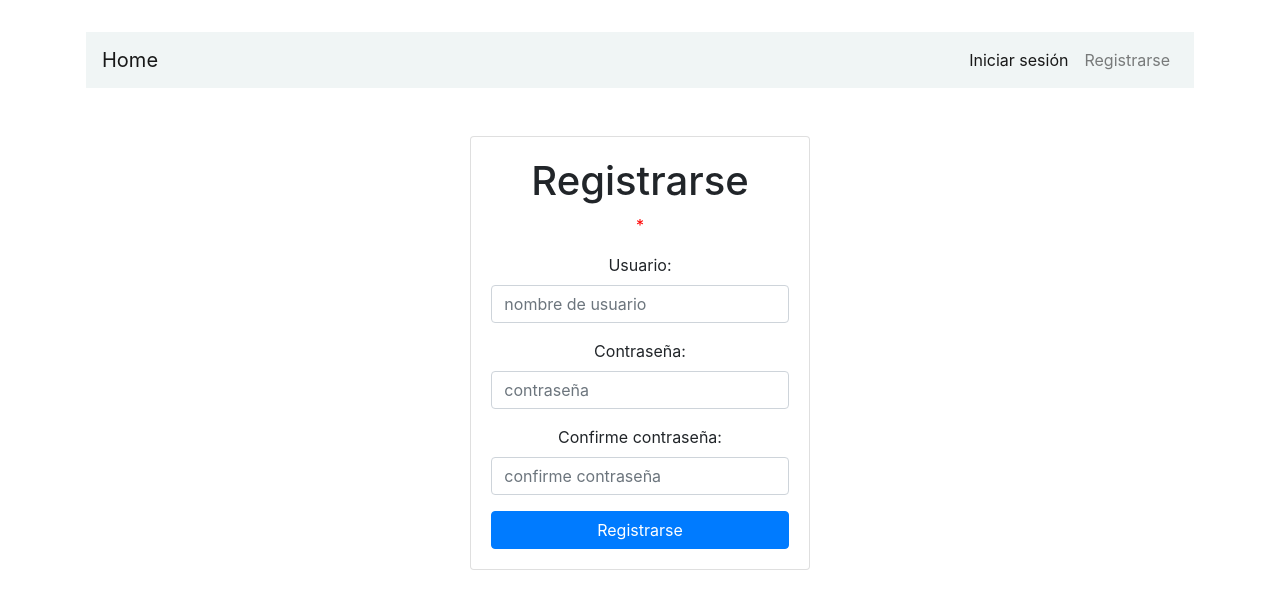
After one commit to salinas-jerson/Gestion_Silabo_y_Asistencia_de_Docentes, a Django app: page /regist_D/ in a window 1280 px wide. The commit adds this page. Shown: the top 609 px of the page. Run offline with Django 4.2, Linux system fonts and the light colour scheme; some libraries are stand-ins or nearby versions.

Commit message:
login docente

```diff
--- a/myapp/admin.py
+++ b/myapp/admin.py
@@ -1,6 +1,6 @@
 from django.contrib import admin
-from .models import Project,Uasers,Task
+from .models import Project,Docentes,Task
 
-# Register your models here. es decir las tablas
+# Register your models here. es decir las tablas, para editar desde la administracion
 admin.site.register(Project)
 admin.site.register(Task)
--- a/myapp/models.py
+++ b/myapp/models.py
@@ -3,8 +3,9 @@ from django.db import models
 # Create your models here.
 # estas clases son tablas
 # las modificaciones aquí, se deben migrar
-class Uasers(models.Model):
-    title = models.TextField()
+class Docentes(models.Model):
+    username = models.TextField()
+    password = models.TextField()
 
 class Project(models.Model):
     #atributos
--- /dev/null
+++ b/myapp/templates/Docente/resgistrarD.html
@@ -0,0 +1,30 @@
+{% extends 'ventanas/baseDocente.html' %}
+{% block content %}
+
+<main class="container">
+    <div class="row">
+        <div class="col-md-4 offset-md-4 mt-5">
+            <form action="/regist_D/" method="POST" class="card card-body text-center">
+            <h1>Registrarse</h1>
+            <p style="color:rgb(255,0,0);">*{{error}}</p>
+            {% csrf_token %}
+
+            <div class="mb-3">
+                <label for="username">Usuario:</label>
+                <input type="text" name="username" id="username" class="form-control" placeholder="nombre de usuario">
+            </div>
+            <div class="mb-3">
+                <label for="password1">Contraseña:</label>
+                <input type="password" name="password1" id="password1" class="form-control" placeholder="contraseña">
+            </div>
+            <div class="mb-3">
+                <label for="password2">Confirme contraseña:</label>
+                <input type="password" name="password2" id="password2" class="form-control" placeholder="confirme contraseña">
+            </div>
+            <button class="btn btn-primary">Registrarse</button>
+            </form>
+        </div>
+    </div>
+</main>
+
+{% endblock %}
--- a/myapp/templates/ventanas/base.html
+++ b/myapp/templates/ventanas/base.html
@@ -7,6 +7,7 @@
     <meta name="viewport" content="width=device-width, initial-scale=1.0">
     <title>Gestión de sílabos y asistencia</title>
     <link rel="stylesheet" href="{% static 'styles/main.css' %}">
+
 </head>
 <body>
     <nav class="navbar">
@@ -27,7 +28,7 @@
                 <a href="{% url 'crea_tarea' %}">Crea Tarea</a>
             </li>
             <li>
-                <a href="{% url 'docentes' %}">Docentes</a>
+                <a href="{% url 'iniciaSessionD' %}">Docentes</a>
             </li>
             <li>
                 <a href="{% url 'direct' %}">Director de Escuela</a>
--- a/myapp/templates/ventanas/baseDE.html
+++ b/myapp/templates/ventanas/baseDE.html
@@ -7,6 +7,7 @@
     <meta name="viewport" content="width=device-width, initial-scale=1.0">
     <title>Gestión de sílabos y asistencia Director de Escuela</title>
     <link rel="stylesheet" href="{% static 'styles/main.css' %}">
+    <link rel="stylesheet" href="https://cdn.jsdelivr.net/npm/bootstrap@5.2.0/dist/css/bootstrap.min.css">
 </head>
 <body>
     <nav class="navbar">
--- a/myapp/templates/ventanas/baseDocente.html
+++ b/myapp/templates/ventanas/baseDocente.html
@@ -1,25 +1,79 @@
-{% load static %}
-<!DOCTYPE html>
+<!doctype html>
 <html lang="en">
 <head>
-    <meta charset="UTF-8">
-    <meta http-equiv="X-UA-Compatible" content="IE=edge">
-    <meta name="viewport" content="width=device-width, initial-scale=1.0">
-    <title>Gestión de sílabos y asistencia Docente</title>
-    <link rel="stylesheet" href="{% static 'styles/main.css' %}">
+    <!-- Required meta tags -->
+    <meta charset="utf-8">
+    <meta name="viewport" content="width=device-width, initial-scale=1, shrink-to-fit=no">
+
+    <!-- Bootstrap CSS -->
+    <link rel="stylesheet" href="https://maxcdn.bootstrapcdn.com/bootstrap/4.0.0/css/bootstrap.min.css" integrity="sha384-Gn5384xqQ1aoWXA+058RXPxPg6fy4IWvTNh0E263XmFcJlSAwiGgFAW/dAiS6JXm" crossorigin="anonymous">
+
+    <!--Font awesome icons -->
+	<link rel="stylesheet" href="https://use.fontawesome.com/releases/v5.8.2/css/all.css" integrity="sha384-oS3vJWv+0UjzBfQzYUhtDYW+Pj2yciDJxpsK1OYPAYjqT085Qq/1cq5FLXAZQ7Ay" crossorigin="anonymous">
+
+    <title>{% block title %} {% endblock %} </title>
 </head>
 <body>
-    <nav class="navbar">
-        <ul>
-            <li>
-                <a href="{% url 'index' %}">Home</a>
-            </li>
-            <li>
-                <a href="{% url 'mis_cursos' %}">Mis Cursos</a>
-            </li>
-        </ul>
-    </nav>
-    {% block content %}
-    {% endblock %}
+  <div class="container p-3 my-3">
+    <div class="row">
+      <div class="col-md-12">
+        <nav class="navbar navbar-expand-md navbar-light bg" style="background-color: #f0f5f5">
+            {% if user.is_authenticated %}
+            <a href="{% url 'docentes' %}" class="navbar-brand">Docente Home</a>
+            {% else %}
+            <a href="{% url 'index' %}" class="navbar-brand">Home</a>
+            {% endif %}
+            <button type="button" class="navbar-toggler" data-toggle="collapse" data-target="#navbarCollapse">
+                <span class="navbar-toggler-icon"></span>
+            </button>
+            <div class="collapse navbar-collapse" id="navbarCollapse">
+                <div class="navbar-nav ml-auto">
+                    {% if user.is_authenticated %}
+                    <li class="nav-item">
+                        <a class="nav-link" href="{% url 'cerrarSessionD' %}" >X cerrar sesión</a>
+                    </li>
+                    <li class="nav-item">
+                        <a class="nav-link" href="{% url 'mis_cursos' %}" >Mis Cursos</a>
+                    </li>
+
+                    {% else %}
+                    <li class="nav-item active">
+                        <a class="nav-link" href="{% url 'iniciaSessionD' %}" >Iniciar sesión</a>
+                    </li>
+                    <li class="nav-item">
+                        <a class="nav-link" href="{% url 'regist_D' %}" >Registrarse</a>
+                    </li>
+
+                    {% endif %}
+
+                </div>
+            </div>
+        </nav>
+        <!--Any flash messages pop up in any page because this is the base template-->
+        {% if messages %}
+          <div class="alert alert-dismissible" role="alert">
+            {% for message in messages %}
+              <div class="alert alert-{{ message.tags }}">{{ message }}</div>
+            {% endfor %}
+            <button type="button" class="close" data-dismiss="alert" aria-label="Close">
+              <span aria-hidden="true">&times;</span>
+            </button>
+          </div>
+        {% endif %}
+        {% block content %}
+        {% endblock %}
+      </div>
+    </div>
+  </div>
+
+
+    <!-- jQuery first, then Popper.js, then Bootstrap JS -->
+    <script src="https://code.jquery.com/jquery-3.2.1.slim.min.js" integrity="sha384-KJ3o2DKtIkvYIK3UENzmM7KCkRr/rE9/Qpg6aAZGJwFDMVNA/GpGFF93hXpG5KkN" crossorigin="anonymous"></script>
+    <script src="https://cdnjs.cloudflare.com/ajax/libs/popper.js/1.12.9/umd/popper.min.js" integrity="sha384-ApNbgh9B+Y1QKtv3Rn7W3mgPxhU9K/ScQsAP7hUibX39j7fakFPskvXusvfa0b4Q" crossorigin="anonymous"></script>
+    <script src="https://maxcdn.bootstrapcdn.com/bootstrap/4.0.0/js/bootstrap.min.js" integrity="sha384-JZR6Spejh4U02d8jOt6vLEHfe/JQGiRRSQQxSfFWpi1MquVdAyjUar5+76PVCmYl" crossorigin="anonymous"></script>
+
+    <!-- A plugin for password show/hide  -->
+    <script src="https://unpkg.com/bootstrap-show-password@1.2.1/dist/bootstrap-show-password.min.js"></script>
+
 </body>
 </html>
--- a/myapp/urls.py
+++ b/myapp/urls.py
@@ -11,6 +11,9 @@ urlpatterns = [
     #------------ URL DOCENTES ----------------------------
     path('mis_cursos/',views.misCursos,name="mis_cursos"),
     path('docentes/',views.docentes,name="docentes"),
+    path('regist_D/',views.resgistD,name="regist_D"),
+    path('iniciaSessionD/',views.iniciarSesionD,name="iniciaSessionD"),
+    path('cerrarSessionD/',views.cerrarLoginD,name="cerrarSessionD"),
 
     #------------ URL DIRECTOR DE ESCUELA ----------------------------
     path('mis_docentes/',views.misDocentes,name="mis_docentes"),
--- a/myapp/views.py
+++ b/myapp/views.py
@@ -1,5 +1,11 @@
 from django.shortcuts import render,get_object_or_404,redirect
 from django.http import HttpResponse, JsonResponse
+from django.contrib.auth.forms import UserCreationForm, AuthenticationForm
+from django.contrib.auth.models import User
+from django.contrib.auth import login, logout, authenticate
+from django.contrib.auth.decorators import login_required
+
+from django.db import IntegrityError
 from .models import Project,Task
 from .forms import crearTarea
 
@@ -47,11 +53,49 @@ def dirEscuela(respuesta):
     return render(respuesta,"DirEscuela/DirectorEscuela.html",{'director':Docente})
 
 #----------------------- DOCENTE --------------------------
+@login_required
 def misCursos(respuesta):
     cursos= "consulta cursos"
     Numero=[1,2]
     return render(respuesta,"Docente/MisCursos.html",{'cursos':cursos,'num':Numero})
 
+@login_required
 def docentes(respuesta):
     Docente= "consulta docente"
     return render(respuesta,"Docente/docentes.html",{'docente':Docente})
+
+def resgistD(respuesta):
+    if respuesta.method == "GET":
+        return render(respuesta,"Docente/resgistrarD.html",{'form':UserCreationForm})
+    else:
+        if respuesta.POST["password1"] == respuesta.POST["password2"]:
+            if respuesta.POST["password1"] == "":
+                return render(respuesta, "Docente/resgistrarD.html", {"form": UserCreationForm, "error": "ingrese sus datos"})
+            else:
+                try:
+                    user = User.objects.create_user(
+                        respuesta.POST["username"], password=respuesta.POST["password1"])
+                    user.save()
+                    login(respuesta, user)
+                    return redirect('docentes')
+                except IntegrityError:
+                    return render(respuesta, "Docente/resgistrarD.html", {"form": UserCreationForm, "error": "El usuario ya existe."})
+
+        return render(respuesta, "Docente/resgistrarD.html", {"form": UserCreationForm, "error": "La Contraseña no coencide."})
+
+def iniciarSesionD(respuesta):
+    if respuesta.method == 'GET':
+        return render(respuesta, 'Docente/loginD.html', {"form": AuthenticationForm})
+    else:
+        user = authenticate(
+            respuesta, username=respuesta.POST['username'], password=respuesta.POST['password'])
+        if user is None:
+            return render(respuesta, 'Docente/loginD.html', {"form": AuthenticationForm, "error": "nombre o contraseña incorrecta."})
+
+        login(respuesta, user)
+        return redirect('docentes')
+
+@login_required
+def cerrarLoginD(respuesta):
+    logout(respuesta)
+    return redirect("index")
--- a/mysite/settings.py
+++ b/mysite/settings.py
@@ -118,6 +118,7 @@ USE_TZ = True
 # https://docs.djangoproject.com/en/4.1/howto/static-files/
 
 STATIC_URL = 'static/'
+LOGIN_URL = '/iniciaSessionD'
 
 # Default primary key field type
 # https://docs.djangoproject.com/en/4.1/ref/settings/#default-auto-field
```
Also changed, not shown: myapp/templates/Docente/SingInD.html (added, +11 -0 lines), myapp/templates/Docente/loginD.html (added, +27 -0 lines), myapp/templates/index.html (+7 -3 lines), db.sqlite3, myapp/templates/DirEscuela/SingInDE.html (added).
